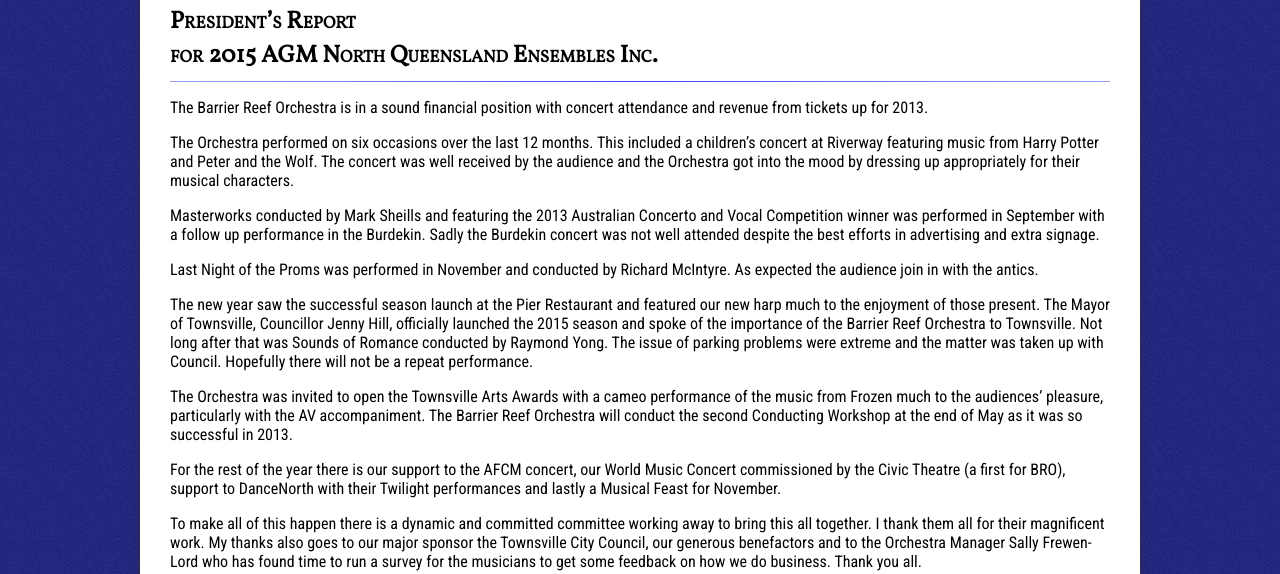
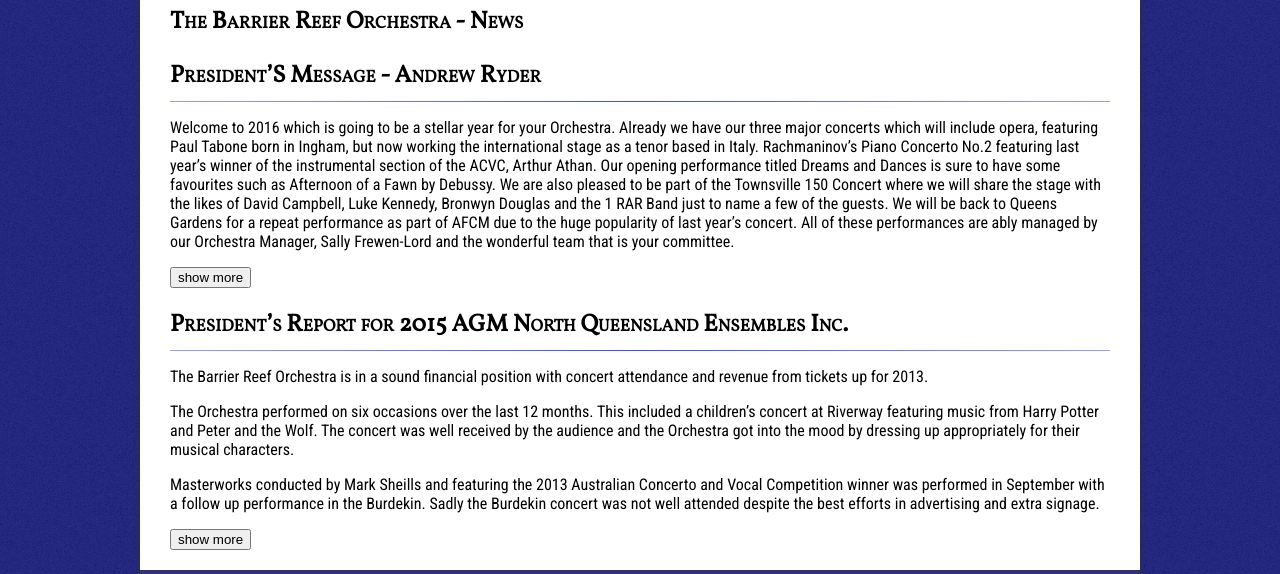
Before and after one commit to HeylonNHP/CP1406-16-29, a plain HTML site: page news.html in a window 1280 px wide. Shown: the part 65-639 px from the top of the page. Drawn offline with Linux system fonts and the light colour scheme.

Commit message:
News content update

```diff
--- a/news.html
+++ b/news.html
@@ -33,14 +33,26 @@
 <div id="mainpage" class="globalboxshadow">
 
 <section id="pageContent">
-<h1>President’s Report <br>
-for 2015 AGM North Queensland Ensembles Inc. </h1><hr>
+<h1>The Barrier Reef Orchestra - News</h1>
+<h2>President’S Message - Andrew Ryder</h2>
+<hr>
+<p>Welcome to 2016 which is going to be a stellar year for your Orchestra. Already we have our three major concerts which will include opera, featuring Paul Tabone born in Ingham, but now working the international stage as a tenor based in Italy.  Rachmaninov’s Piano Concerto No.2 featuring last year’s winner of the instrumental section of the ACVC, Arthur Athan.  Our opening performance titled Dreams and Dances is sure to have some favourites such as Afternoon of a Fawn by Debussy.  We are also pleased to be part of the Townsville 150 Concert where we will share the stage with the likes of David Campbell, Luke Kennedy, Bronwyn Douglas and the 1 RAR Band just to name a few of the guests.  We will be back to Queens Gardens for a repeat performance as part of AFCM due to the huge popularity of last year’s concert.  All of these performances are ably managed by our Orchestra Manager, Sally Frewen-Lord and the wonderful team that is your committee.
+</p>
+<section class="collapsible" data-collapsed="true" data-collapsible_id="presidentsmessage2k16">
+<p>As we look forward to the next milestone for the Orchestra in 2020 it is worthwhile to reflect on the development and struggles the BRO has endured. It is through the Townsville Council’s financial support that started the ball rolling and assisted with seed funding that has allowed BRO to develop to where it is today. Initially, this funding represented the majority of the turnover for BRO. Through the hard work of the committee and the musicians the Council funding is now around 20% of the turnover.  In my opinion this is a substantial move forward and shows the Council’s support is well founded and supported by the public attendance at our concerts.  It is crucial that the support from the Council be maintained into the future to assist BRO to grow.  The funding is not taken as a given and we must all do our bit to let the Council know how important it is to continue the development of BRO for Townsville audiences and local musicians.  I urge all members to make this point as often and as loudly as you can to ensure the Council knows it is getting value for money and meeting the needs of the community.</p>
+<p>Finally, the AGM is soon to be upon us and there will be some vacancies on the committee.  My reign of terror will be coming to an end as I will be stepping down, so we will be looking for a new President.  I am flagging this now to allow the search to begin for the next President.  I can assure any prospective nominees that they will find a willing and dynamic committee at their disposal and a myriad of challenges just waiting to be resolved.  I can highly commend this position and would be pleased to speak to anyone considering the position.  See you all at the launch.</p>
+</section>
+<button class="collapsiblebutton" data-collapsible_id="presidentsmessage2k16">&nbsp;</button>
+
+<h2>President’s Report for 2015 AGM North Queensland Ensembles Inc. </h2><hr>
 
 <p>The Barrier Reef Orchestra is in a sound financial position with concert attendance and revenue from tickets up for 2013.</p>
 
 <p>The Orchestra performed on six occasions over the last 12 months. This included a children’s concert at Riverway featuring music from Harry Potter and Peter and the Wolf. The concert was well received by the audience and the Orchestra got into the mood by dressing up appropriately for their musical characters.</p>
 
 <p>Masterworks conducted by Mark Sheills and featuring the 2013 Australian Concerto and Vocal Competition winner was performed in September with a follow up performance in the Burdekin. Sadly the Burdekin concert was not well attended despite the best efforts in advertising and extra signage.</p>
+
+<section class="collapsible" data-collapsed="true" data-collapsible_id="presidentsreport2k15">
 
 <p>Last Night of the Proms was performed in November and conducted by Richard McIntyre. As expected the audience join in with the antics.</p>
 
@@ -58,6 +70,12 @@ for 2015 AGM North Queensland Ensembles Inc. </h1><hr>
 
 <p>The 15th anniversary year of BRO has been marked by several approaches to the Orchestra to perform in support of other arts organisations. I take this as a sign of confidence others see in our Orchestra and acceptance of the Barrier Reef Orchestra as Townsville’s resident cultural cornerstone to orchestral music. A fitting milestone for the 15th year of the Barrier Reef Orchestra. </p>
 </section>
+<button class="collapsiblebutton" data-collapsible_id="presidentsreport2k15">&nbsp;</button>
+</section>
+
+<script type="text/javascript">
+initalise_collapsible_sections();
+</script>
 
 <!--Page footer-->
 <span id="footerspacing">&nbsp;</span>
```
